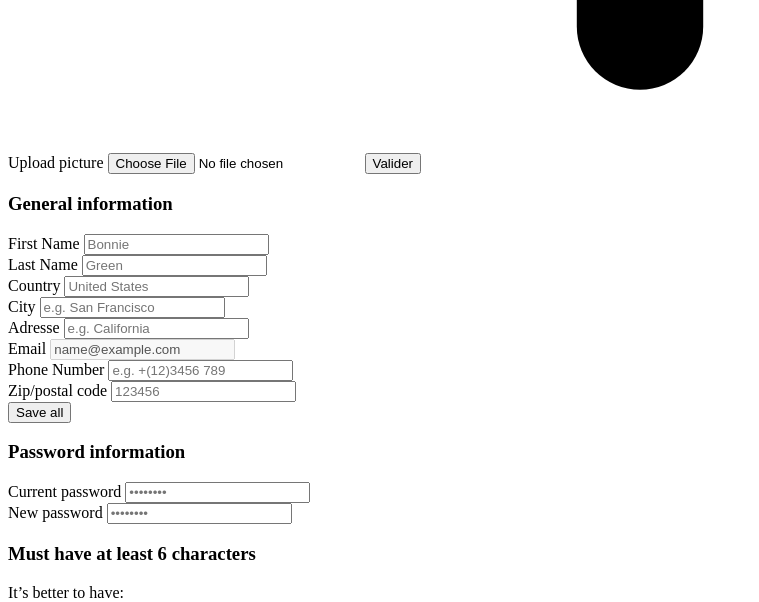
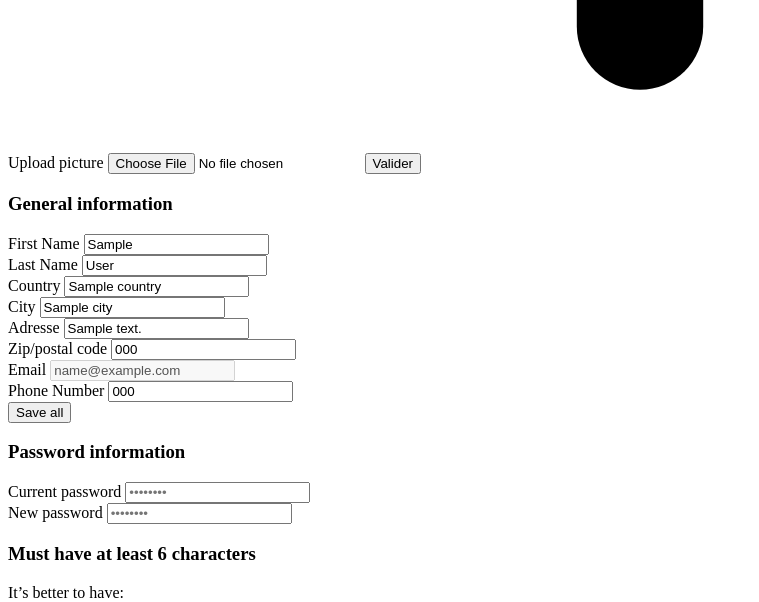
Before and after one commit to Florian-lang/3i-frame, a PHP site: template templates/main/profile.php in a window 1280 px wide. Shown: the part 5682-6284 px from the top of the page, without its empty margins (0-759 px from the left). Run offline with PHP 8.4, Linux system fonts and the light colour scheme; the template is opened without the code that fills it: most values are stand-ins (such as "Sample title", 1, 10 or a date in 2020); grey boxes marked "Sample" are stand-in pictures; data that the repository does not hold is empty.

Commit message:
Can change profile and password

```diff
--- a/templates/main/profile.php
+++ b/templates/main/profile.php
@@ -68,40 +68,41 @@ use iFrame\Router\Router;
     <div class="col-span-2">
         <div class="p-4 mb-4 bg-white border border-gray-200 rounded-lg shadow-sm 2xl:col-span-2 dark:border-gray-700 sm:p-6 dark:bg-gray-800">
             <h3 class="mb-4 text-xl font-semibold dark:text-white">General information</h3>
-            <form action="#">
+            <form method="POST" action="<?= Router::generate('app_profile_user') ?>" >
                 <div class="grid grid-cols-6 gap-6">
                     <div class="col-span-6 sm:col-span-3">
                         <label for="first-name" class="block mb-2 text-sm font-medium text-gray-900 dark:text-white">First Name</label>
-                        <input type="text" name="first-name" id="first-name" class="shadow-sm bg-gray-50 border border-gray-300 text-gray-900 sm:text-sm rounded-lg focus:ring-indigo-500 focus:border-indigo-500 block w-full p-2.5 dark:bg-gray-700 dark:border-gray-600 dark:placeholder-gray-400 dark:text-white dark:focus:ring-indigo-500 dark:focus:border-indigo-500" placeholder="Bonnie" required>
+                        <input type="text" name="firstname" id="first-name" class="shadow-sm bg-gray-50 border border-gray-300 text-gray-900 sm:text-sm rounded-lg focus:ring-indigo-500 focus:border-indigo-500 block w-full p-2.5 dark:bg-gray-700 dark:border-gray-600 dark:placeholder-gray-400 dark:text-white dark:focus:ring-indigo-500 dark:focus:border-indigo-500" value="<?= $data['user']->getFirstName() ?>" required>
                     </div>
                     <div class="col-span-6 sm:col-span-3">
                         <label for="last-name" class="block mb-2 text-sm font-medium text-gray-900 dark:text-white">Last Name</label>
-                        <input type="text" name="last-name" id="last-name" class="shadow-sm bg-gray-50 border border-gray-300 text-gray-900 sm:text-sm rounded-lg focus:ring-indigo-500 focus:border-indigo-500 block w-full p-2.5 dark:bg-gray-700 dark:border-gray-600 dark:placeholder-gray-400 dark:text-white dark:focus:ring-indigo-500 dark:focus:border-indigo-500" placeholder="Green" required>
+                        <input type="text" name="lastname" id="last-name" class="shadow-sm bg-gray-50 border border-gray-300 text-gray-900 sm:text-sm rounded-lg focus:ring-indigo-500 focus:border-indigo-500 block w-full p-2.5 dark:bg-gray-700 dark:border-gray-600 dark:placeholder-gray-400 dark:text-white dark:focus:ring-indigo-500 dark:focus:border-indigo-500" value="<?= $data['user']->getLastName() ?>" required>
                     </div>
                     <div class="col-span-6 sm:col-span-3">
                         <label for="country" class="block mb-2 text-sm font-medium text-gray-900 dark:text-white">Country</label>
-                        <input type="text" name="country" id="country" class="shadow-sm bg-gray-50 border border-gray-300 text-gray-900 sm:text-sm rounded-lg focus:ring-indigo-500 focus:border-indigo-500 block w-full p-2.5 dark:bg-gray-700 dark:border-gray-600 dark:placeholder-gray-400 dark:text-white dark:focus:ring-indigo-500 dark:focus:border-indigo-500" placeholder="United States" required>
+                        <input type="text" name="country" id="country" class="shadow-sm bg-gray-50 border border-gray-300 text-gray-900 sm:text-sm rounded-lg focus:ring-indigo-500 focus:border-indigo-500 block w-full p-2.5 dark:bg-gray-700 dark:border-gray-600 dark:placeholder-gray-400 dark:text-white dark:focus:ring-indigo-500 dark:focus:border-indigo-500" placeholder="ex. France" value="<?= $data['user']->getCountry() ?>">
                     </div>
                     <div class="col-span-6 sm:col-span-3">
                         <label for="city" class="block mb-2 text-sm font-medium text-gray-900 dark:text-white">City</label>
-                        <input type="text" name="city" id="city" class="shadow-sm bg-gray-50 border border-gray-300 text-gray-900 sm:text-sm rounded-lg focus:ring-indigo-500 focus:border-indigo-500 block w-full p-2.5 dark:bg-gray-700 dark:border-gray-600 dark:placeholder-gray-400 dark:text-white dark:focus:ring-indigo-500 dark:focus:border-indigo-500" placeholder="e.g. San Francisco" required>
+                        <input type="text" name="city" id="city" class="shadow-sm bg-gray-50 border border-gray-300 text-gray-900 sm:text-sm rounded-lg focus:ring-indigo-500 focus:border-indigo-500 block w-full p-2.5 dark:bg-gray-700 dark:border-gray-600 dark:placeholder-gray-400 dark:text-white dark:focus:ring-indigo-500 dark:focus:border-indigo-500" placeholder="ex. Bayonne" value="<?= $data['user']->getCity()?>">
                     </div>
                     <div class="col-span-6 sm:col-span-3">
                         <label for="address" class="block mb-2 text-sm font-medium text-gray-900 dark:text-white">Adresse</label>
-                        <input type="text" name="address" id="address" class="shadow-sm bg-gray-50 border border-gray-300 text-gray-900 sm:text-sm rounded-lg focus:ring-indigo-500 focus:border-indigo-500 block w-full p-2.5 dark:bg-gray-700 dark:border-gray-600 dark:placeholder-gray-400 dark:text-white dark:focus:ring-indigo-500 dark:focus:border-indigo-500" placeholder="e.g. California" required>
+                        <input type="text" name="address" id="address" class="shadow-sm bg-gray-50 border border-gray-300 text-gray-900 sm:text-sm rounded-lg focus:ring-indigo-500 focus:border-indigo-500 block w-full p-2.5 dark:bg-gray-700 dark:border-gray-600 dark:placeholder-gray-400 dark:text-white dark:focus:ring-indigo-500 dark:focus:border-indigo-500" placeholder="ex. 7 rue des potiers" value="<?= $data['user']->getAddress()?>" >
+                    </div>
+                    <div class="col-span-6 sm:col-span-3">
+                        <label for="zip-code" class="block mb-2 text-sm font-medium text-gray-900 dark:text-white">Zip/postal code</label>
+                        <input type="text" name="postal_code" id="postal_code" class="shadow-sm bg-gray-50 border border-gray-300 text-gray-900 sm:text-sm rounded-lg focus:ring-indigo-500 focus:border-indigo-500 block w-full p-2.5 dark:bg-gray-700 dark:border-gray-600 dark:placeholder-gray-400 dark:text-white dark:focus:ring-indigo-500 dark:focus:border-indigo-500" placeholder="64100"  value="<?= $data['user']->getPostalCode()?>">
                     </div>
                     <div class="col-span-6 sm:col-span-3">
                         <label for="email" class="block mb-2 text-sm font-medium text-gray-900 dark:text-white">Email</label>
-                        <input type="email" disabled name="email" id="email" class="shadow-sm bg-gray-50 border border-gray-300 text-gray-900 sm:text-sm rounded-lg focus:ring-indigo-500 focus:border-indigo-500 block w-full p-2.5 dark:bg-gray-700 dark:border-gray-600 dark:placeholder-gray-400 dark:text-white dark:focus:ring-indigo-500 dark:focus:border-indigo-500" value=<?= $data['user']->getEmail() ?> required>
+                        <input type="email" disabled name="email" id="email" class="shadow-sm bg-gray-50 border border-gray-300 text-gray-900 sm:text-sm rounded-lg focus:ring-indigo-500 focus:border-indigo-500 block w-full p-2.5 dark:bg-gray-700 dark:border-gray-600 dark:placeholder-gray-400 dark:text-white dark:focus:ring-indigo-500 dark:focus:border-indigo-500" value="<?= $data['user']->getEmail() ?>"required>
                     </div>
                     <div class="col-span-6 sm:col-span-3">
                         <label for="phone-number" class="block mb-2 text-sm font-medium text-gray-900 dark:text-white">Phone Number</label>
-                        <input type="number" name="phone-number" id="phone-number" class="shadow-sm bg-gray-50 border border-gray-300 text-gray-900 sm:text-sm rounded-lg focus:ring-indigo-500 focus:border-indigo-500 block w-full p-2.5 dark:bg-gray-700 dark:border-gray-600 dark:placeholder-gray-400 dark:text-white dark:focus:ring-indigo-500 dark:focus:border-indigo-500" placeholder="e.g. +(12)3456 789" required>
+                        <input type="text" name="phone" id="phone" class="shadow-sm bg-gray-50 border border-gray-300 text-gray-900 sm:text-sm rounded-lg focus:ring-indigo-500 focus:border-indigo-500 block w-full p-2.5 dark:bg-gray-700 dark:border-gray-600 dark:placeholder-gray-400 dark:text-white dark:focus:ring-indigo-500 dark:focus:border-indigo-500" placeholder="e.g. +(12)3456 789" value="<?= $data['user']->getPhone()?>" >
                     </div>
-                    <div class="col-span-6 sm:col-span-3">
-                        <label for="zip-code" class="block mb-2 text-sm font-medium text-gray-900 dark:text-white">Zip/postal code</label>
-                        <input type="number" name="zip-code" id="zip-code" class="shadow-sm bg-gray-50 border border-gray-300 text-gray-900 sm:text-sm rounded-lg focus:ring-indigo-500 focus:border-indigo-500 block w-full p-2.5 dark:bg-gray-700 dark:border-gray-600 dark:placeholder-gray-400 dark:text-white dark:focus:ring-indigo-500 dark:focus:border-indigo-500" placeholder="123456" required>
-                    </div>
+
                     <div class="col-span-6 sm:col-full">
                         <button class="text-white bg-indigo-700 hover:bg-indigo-800 focus:ring-4 focus:ring-indigo-300 font-medium rounded-lg text-sm px-5 py-2.5 text-center dark:bg-indigo-600 dark:hover:bg-indigo-700 dark:focus:ring-indigo-800" type="submit">Save all</button>
                     </div>
@@ -110,15 +111,15 @@ use iFrame\Router\Router;
         </div>
         <div class="p-4 mb-4 bg-white border border-gray-200 rounded-lg shadow-sm 2xl:col-span-2 dark:border-gray-700 sm:p-6 dark:bg-gray-800">
             <h3 class="mb-4 text-xl font-semibold dark:text-white">Password information</h3>
-            <form action="#">
+            <form method="POST" action="<?= Router::generate('app_password_user') ?>">
                 <div class="grid grid-cols-6 gap-6">
                     <div class="col-span-6 sm:col-span-3">
                         <label for="current-password" class="block mb-2 text-sm font-medium text-gray-900 dark:text-white">Current password</label>
-                        <input type="text" name="current-password" id="current-password" class="shadow-sm bg-gray-50 border border-gray-300 text-gray-900 sm:text-sm rounded-lg focus:ring-indigo-500 focus:border-indigo-500 block w-full p-2.5 dark:bg-gray-700 dark:border-gray-600 dark:placeholder-gray-400 dark:text-white dark:focus:ring-indigo-500 dark:focus:border-indigo-500" placeholder="••••••••" required>
+                        <input type="password" name="current_password" id="current-password" class="shadow-sm bg-gray-50 border border-gray-300 text-gray-900 sm:text-sm rounded-lg focus:ring-indigo-500 focus:border-indigo-500 block w-full p-2.5 dark:bg-gray-700 dark:border-gray-600 dark:placeholder-gray-400 dark:text-white dark:focus:ring-indigo-500 dark:focus:border-indigo-500" placeholder="••••••••" required>
                     </div>
                     <div class="col-span-6 sm:col-span-3">
                         <label for="password" class="block mb-2 text-sm font-medium text-gray-900 dark:text-white">New password</label>
-                        <input data-popover-target="popover-password" data-popover-placement="bottom" type="password" id="password" class="bg-gray-50 border border-gray-300 text-gray-900 text-sm rounded-lg focus:ring-blue-500 focus:border-blue-500 block w-full p-2.5 dark:bg-gray-700 dark:border-gray-600 dark:placeholder-gray-400 dark:text-white dark:focus:ring-blue-500 dark:focus:border-blue-500" placeholder="••••••••" required>
+                        <input data-popover-target="popover-password" data-popover-placement="bottom" type="password" id="password" name="new_password" class="bg-gray-50 border border-gray-300 text-gray-900 text-sm rounded-lg focus:ring-blue-500 focus:border-blue-500 block w-full p-2.5 dark:bg-gray-700 dark:border-gray-600 dark:placeholder-gray-400 dark:text-white dark:focus:ring-blue-500 dark:focus:border-blue-500" placeholder="••••••••" required>
                         <div data-popover id="popover-password" role="tooltip" class="absolute z-10 invisible inline-block text-sm font-light text-gray-500 transition-opacity duration-300 bg-white border border-gray-200 rounded-lg shadow-sm opacity-0 w-72 dark:bg-gray-800 dark:border-gray-600 dark:text-gray-400">
                             <div class="p-3 space-y-2">
                                 <h3 class="font-semibold text-gray-900 dark:text-white">Must have at least 6 characters</h3>
@@ -155,7 +156,7 @@ use iFrame\Router\Router;
                     </div>
                     <div class="col-span-6 sm:col-span-3">
                         <label for="confirm-password" class="block mb-2 text-sm font-medium text-gray-900 dark:text-white">Confirm password</label>
-                        <input type="text" name="confirm-password" id="confirm-password" class="shadow-sm bg-gray-50 border border-gray-300 text-gray-900 sm:text-sm rounded-lg focus:ring-indigo-500 focus:border-indigo-500 block w-full p-2.5 dark:bg-gray-700 dark:border-gray-600 dark:placeholder-gray-400 dark:text-white dark:focus:ring-indigo-500 dark:focus:border-indigo-500" placeholder="••••••••" required>
+                        <input type="password" name="confirm_password" id="confirm-password" class="shadow-sm bg-gray-50 border border-gray-300 text-gray-900 sm:text-sm rounded-lg focus:ring-indigo-500 focus:border-indigo-500 block w-full p-2.5 dark:bg-gray-700 dark:border-gray-600 dark:placeholder-gray-400 dark:text-white dark:focus:ring-indigo-500 dark:focus:border-indigo-500" placeholder="••••••••" required>
                     </div>
                     <div class="col-span-6 sm:col-full">
                         <button class="text-white bg-indigo-700 hover:bg-indigo-800 focus:ring-4 focus:ring-indigo-300 font-medium rounded-lg text-sm px-5 py-2.5 text-center dark:bg-indigo-600 dark:hover:bg-indigo-700 dark:focus:ring-indigo-800" type="submit">Save all</button>
```
Also changed, not shown: config/routes.json (+10 -0 lines), src/Controller/AuthController.php (+9 -15 lines), src/Controller/UserController.php (+35 -4 lines), src/Entity/User.php (+4 -4 lines).
